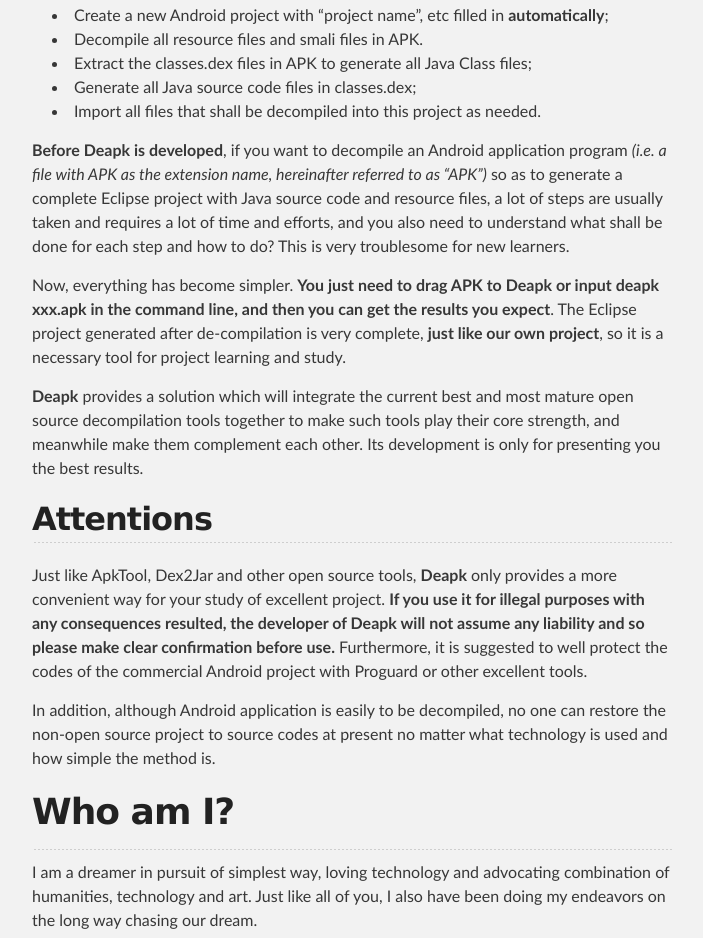
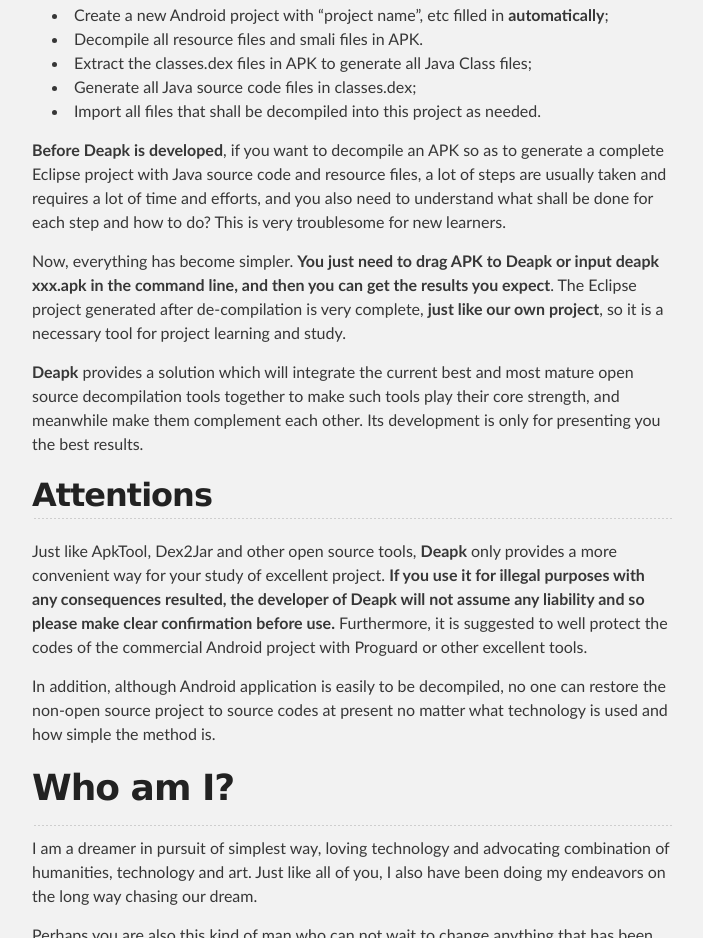
Before and after one commit to jiongxuan/deapk, a plain HTML site: page index.html in a window 1280 px wide. Shown: the part 913-1851 px from the top of the page, without its empty margins (288-991 px from the left). Drawn offline with Linux system fonts and the light colour scheme.

```diff
--- a/index.html
+++ b/index.html
@@ -59,7 +59,7 @@
 <li>Extract the classes.dex files in APK to generate all Java Class files;</li>
 <li>Generate all Java source code files in classes.dex;</li>
 <li>Import all files that shall be decompiled into this project as needed.</li>
-</ul><p><strong>Before Deapk is developed</strong>, if you want to decompile an Android application program <em>(i.e. a file with APK as the extension name, hereinafter referred to as “APK”)</em> so as to generate a complete Eclipse project with Java source code and resource files, a lot of steps are usually taken and requires a lot of time and efforts, and you also need to understand what shall be done for each step and how to do? This is very troublesome for new learners.</p>
+</ul><p><strong>Before Deapk is developed</strong>, if you want to decompile an APK so as to generate a complete Eclipse project with Java source code and resource files, a lot of steps are usually taken and requires a lot of time and efforts, and you also need to understand what shall be done for each step and how to do? This is very troublesome for new learners.</p>
 
 <p>Now, everything has become simpler. <strong>You just need to drag APK to Deapk or input deapk xxx.apk in the command line, and then you can get the results you expect</strong>. The Eclipse project generated after de-compilation is very complete, <strong>just like our own project</strong>, so it is a necessary tool for project learning and study.</p>
 
```
Also changed, not shown: params.json (+1 -1 lines).
